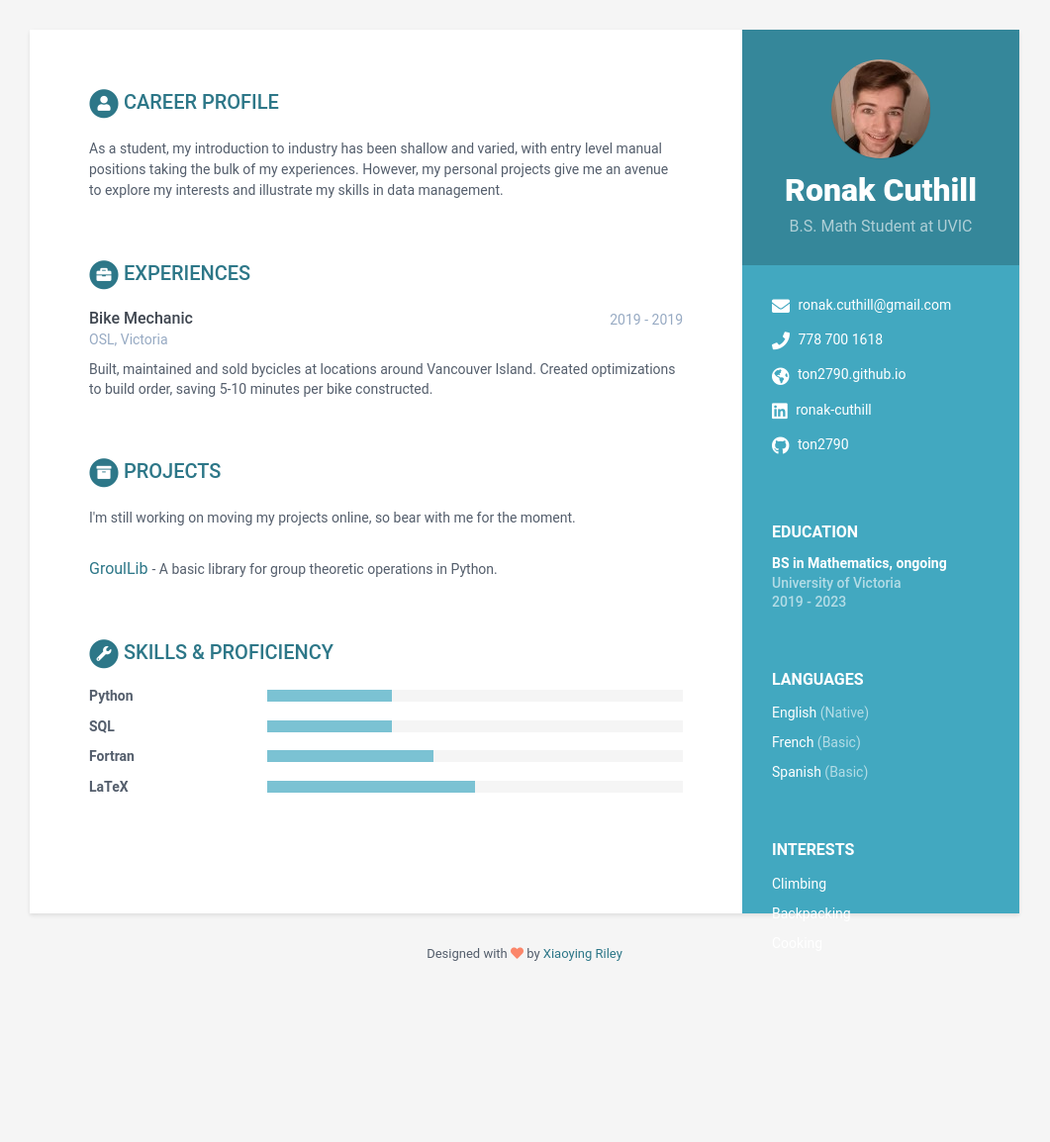
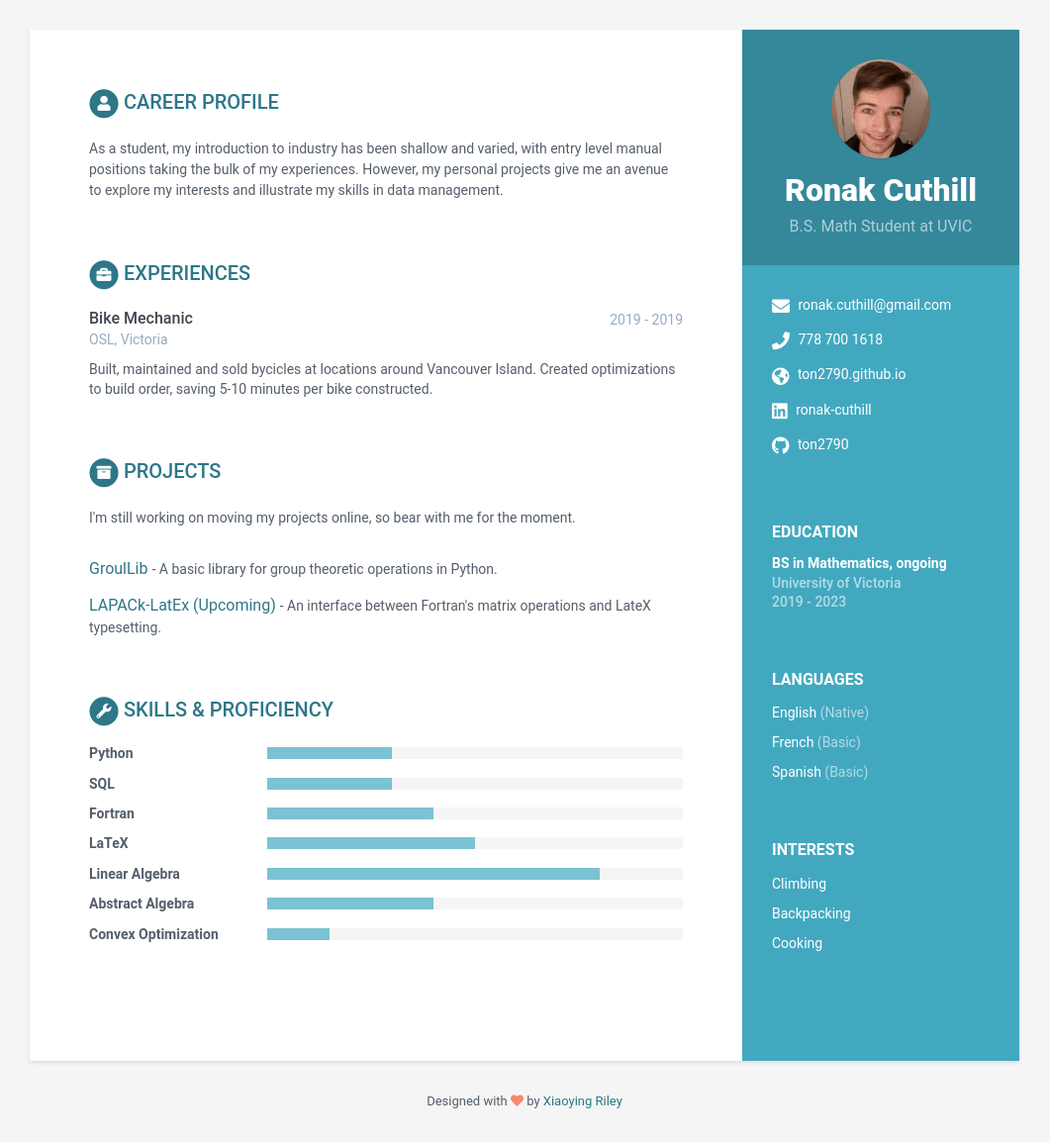
Before and after one commit to ton2790/ton2790.github.io, a Jekyll site: the page built from index.html, in a window 1280 px wide. Shown: the whole page at 99% size, without its empty margins (110-1171 px from the left). Built offline with Jekyll 4.4.1, drawn with Linux system fonts in a browser that asks for light colours; before the commit the page ends 1005 px from its top, so only the background shows below that.

Commit message:
Eigth commit

```diff
--- a/_data/data.yml
+++ b/_data/data.yml
@@ -77,7 +77,10 @@ projects:
       - title: GroulLib
         link: "http://github.com/ton2790"
         tagline: "A basic library for group theoretic operations in Python."
-        level: 70%
+
+      - title: LAPACk-LatEx (Upcoming)
+        link:
+        tagline: "An interface between Fortran's matrix operations and LateX typesetting."
 
 #publications:
 #    title: Publications
@@ -113,5 +116,14 @@ skills:
       - name: LaTeX
         level: 50%
 
+      - name: Linear Algebra
+        level: 80%
+
+      - name: Abstract Algebra
+        level: 40%
+
+      - name: Convex Optimization
+        level: 15%
+
 footer: >
     Designed with <i class="fas fa-heart"></i> by <a href="http://themes.3rdwavemedia.com" target="_blank" rel="nofollow">Xiaoying Riley</a>
```
Also changed, not shown: 2 other files.
